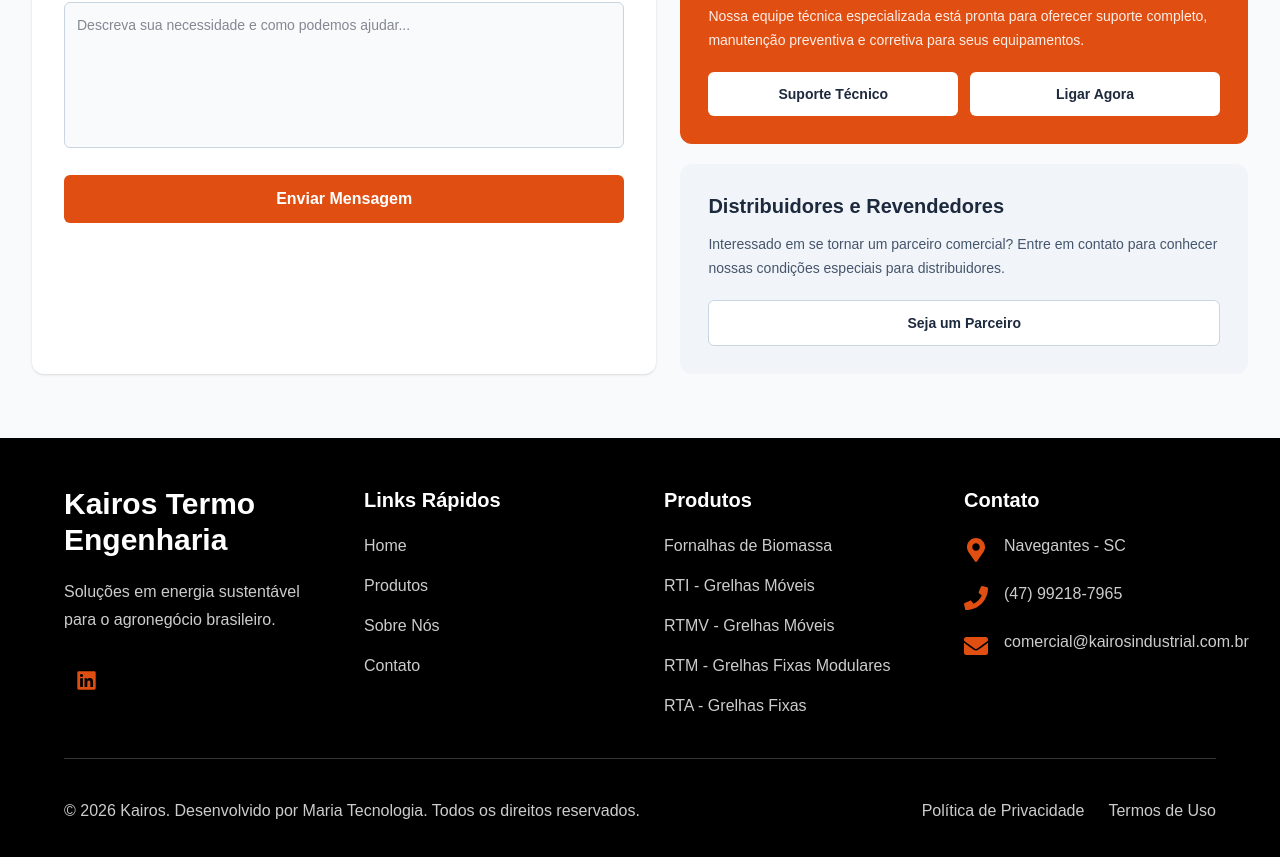
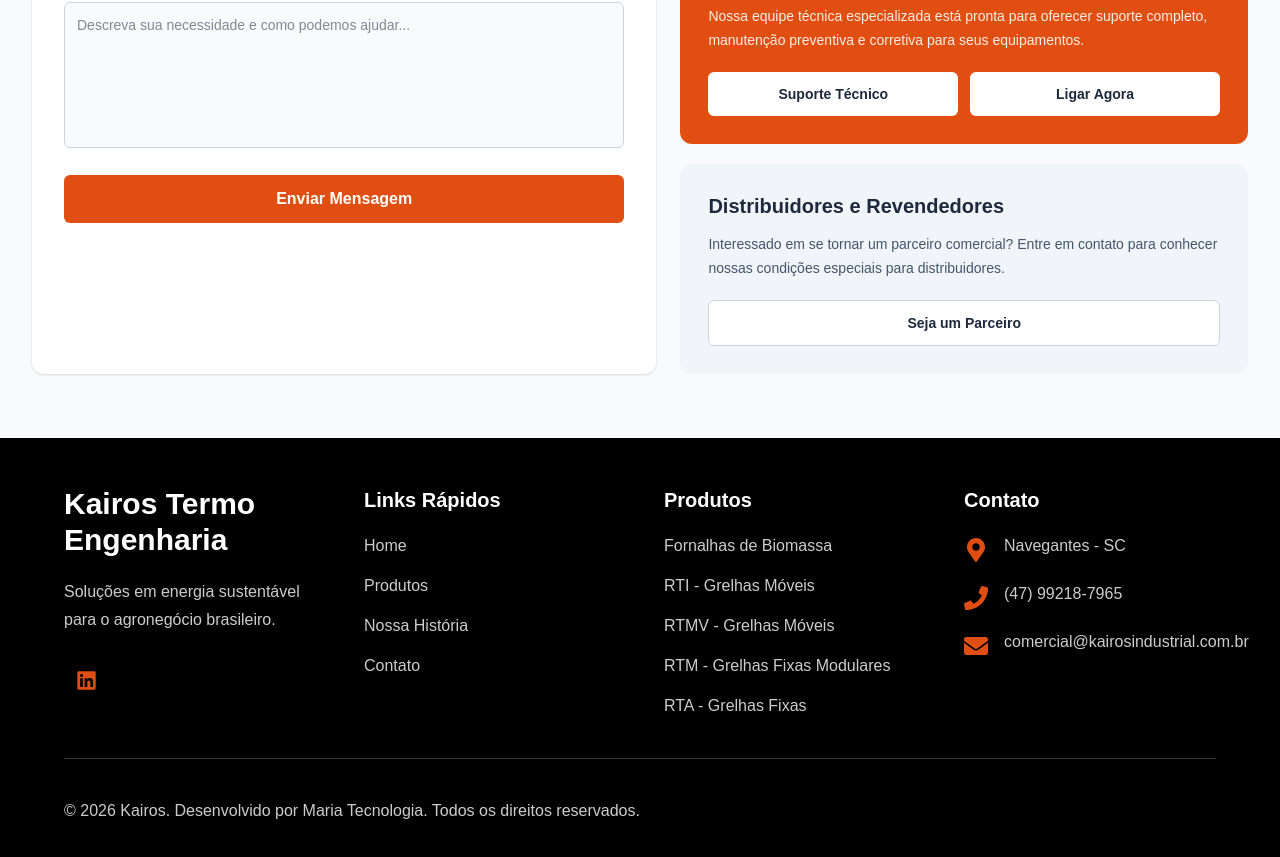
Before and after one commit to EduardaCoffacci/Kairos, a Next.js app: page /contato in a window 1280 px wide. Shown: the part 786-1643 px from the top of the page. Built offline with nearby package versions, Linux system fonts and the light colour scheme.

Commit message:
correct footer navigation links

```diff
--- a/componentes/Footer/Footer.tsx
+++ b/componentes/Footer/Footer.tsx
@@ -1,12 +1,8 @@
-import React from "react";
-import Image from "next/image";
 import Link from "next/link";
 import {
-  FaFacebook,
-  FaInstagram,
+  FaLinkedin,
   FaPhone,
   FaEnvelope,
-  FaLinkedin,
   FaMapMarkerAlt,
 } from "react-icons/fa";
 
@@ -58,10 +54,10 @@ export default function Footer() {
               </Link>
 
               <Link
-                href="/sobre"
+                href="/nossahistoria"
                 className="text-white/80 transition hover:text-[var(--kairos-orange)]"
               >
-                Sobre Nós
+                Nossa História
               </Link>
 
               <Link
@@ -79,35 +75,35 @@ export default function Footer() {
 
             <nav className="mt-5 flex flex-col gap-4">
               <Link
-                href="/produtos/caldeiras"
+                href="/fornalhas"
                 className="text-white/80 transition hover:text-[var(--kairos-orange)]"
               >
                 Fornalhas de Biomassa
               </Link>
 
               <Link
-                href="/produtos/rti"
+                href="/produtos"
                 className="text-white/80 transition hover:text-[var(--kairos-orange)]"
               >
                 RTI - Grelhas Móveis
               </Link>
 
               <Link
-                href="/produtos/rtmv"
+                href="/produtos"
                 className="text-white/80 transition hover:text-[var(--kairos-orange)]"
               >
                 RTMV - Grelhas Móveis
               </Link>
 
               <Link
-                href="/produtos/rtm"
+                href="/produtos"
                 className="text-white/80 transition hover:text-[var(--kairos-orange)]"
               >
                 RTM - Grelhas Fixas Modulares
               </Link>
 
               <Link
-                href="/produtos/rta"
+                href="/produtos"
                 className="text-white/80 transition hover:text-[var(--kairos-orange)]"
               >
                 RTA - Grelhas Fixas
@@ -120,7 +116,6 @@ export default function Footer() {
             <h3 className="text-xl font-bold">Contato</h3>
 
             <div className="mt-5 space-y-5">
-              {/* ENDEREÇO */}
               <div className="flex gap-4">
                 <FaMapMarkerAlt
                   className="mt-1 shrink-0 text-[var(--kairos-orange)]"
@@ -128,12 +123,10 @@ export default function Footer() {
                 />
 
                 <p className="text-sm leading-6 text-white/80 sm:text-base">
-                  {/*Rua , N° - Bairro,*/}
                   Navegantes - SC
                 </p>
               </div>
 
-              {/* TELEFONES */}
               <div className="flex gap-4">
                 <FaPhone
                   className="mt-1 shrink-0 text-[var(--kairos-orange)]"
@@ -145,7 +138,6 @@ export default function Footer() {
                 </div>
               </div>
 
-              {/* EMAIL */}
               <div className="flex gap-4">
                 <FaEnvelope
                   className="mt-1 shrink-0 text-[var(--kairos-orange)]"
@@ -165,27 +157,14 @@ export default function Footer() {
 
         {/* PARTE INFERIOR */}
         <div className="flex flex-col gap-5 lg:flex-row lg:items-center lg:justify-between">
-          {/* COPYRIGHT */}
           <p className="text-sm text-white/80 sm:text-base">
             © 2026 Kairos. Desenvolvido por Maria Tecnologia. Todos os direitos
             reservados.
           </p>
 
-          {/* LINKS */}
+          {/* LINKS LEGAIS */}
           <div className="flex flex-wrap gap-6 text-sm text-white/80 sm:text-base">
-            <Link
-              href="/politica-de-privacidade"
-              className="transition hover:text-[var(--kairos-orange)]"
-            >
-              Política de Privacidade
-            </Link>
-
-            <Link
-              href="/termos-de-uso"
-              className="transition hover:text-[var(--kairos-orange)]"
-            >
-              Termos de Uso
-            </Link>
+            {/* Removidos até que as páginas sejam implementadas */}
           </div>
         </div>
       </div>
```
